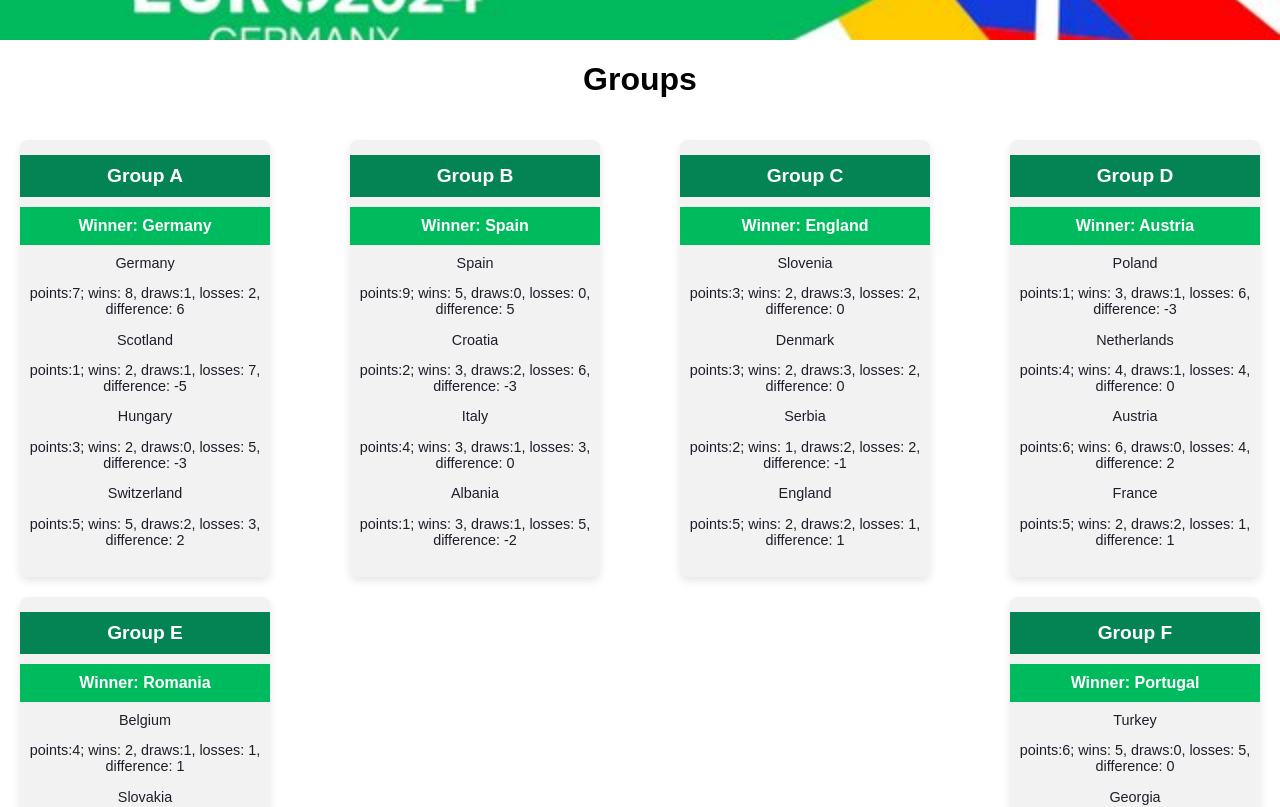
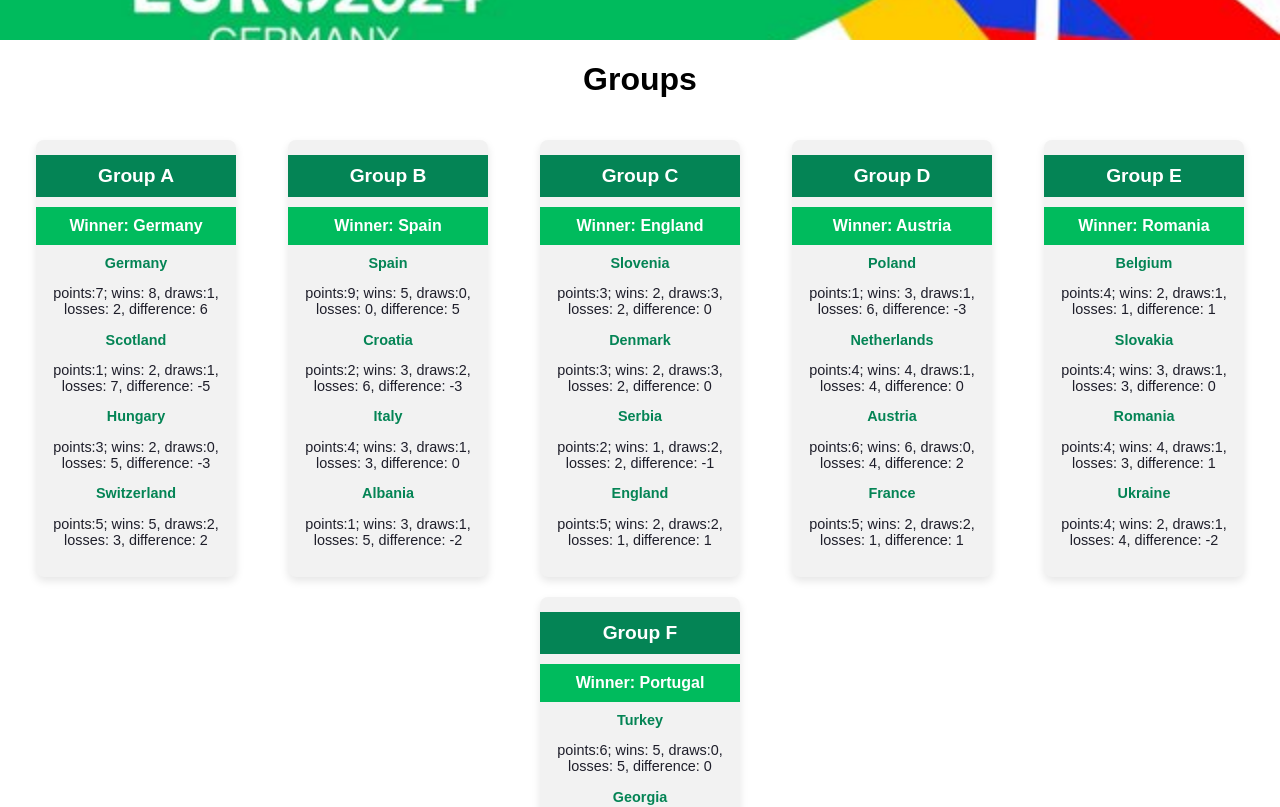
Before and after one commit to ZdravkaGoranova/Sirma-Solutions-Final-Exam, a React (Vite) app: page / in a window 1280 px wide. Shown: the part 360-1167 px from the top of the page. Built offline with nearby package versions, Linux system fonts and the light colour scheme.

Commit message:
Update  groups and card width

```diff
--- a/src/components/GroupList.css
+++ b/src/components/GroupList.css
@@ -2,7 +2,7 @@
 
 .groups {
   display: flex;
-  justify-content: space-between;
+  justify-content: space-around;
   flex-wrap: wrap;
   padding: 20px;
   gap: 20px;
@@ -13,7 +13,7 @@
   border-radius: 8px;
   box-shadow: 0 4px 8px rgba(0, 0, 0, 0.1);
   width: 100%;
-  max-width: 250px;
+  max-width: 200px;
   padding: 15px 0;
 }
 
@@ -35,7 +35,14 @@
   margin-bottom: 10px;
   padding: 10px;
 }
-
+.teamName{
+   color: var(--green-dark-color);
+   font-weight: bold;
+}
+.details{
+  color: var(--black-color);
+  font-weight:normal;
+}
 .winner {
   font-size: 1em;
   font-weight: bold;
```
